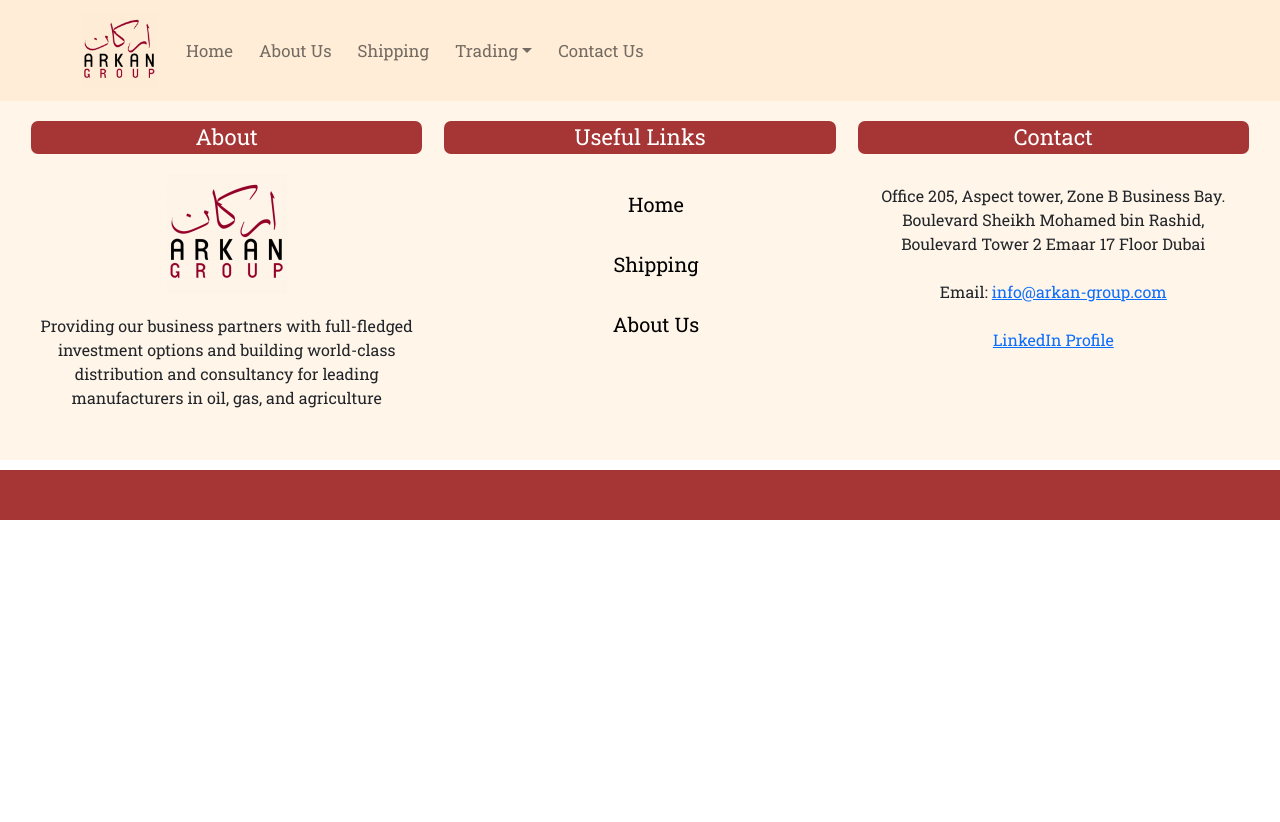
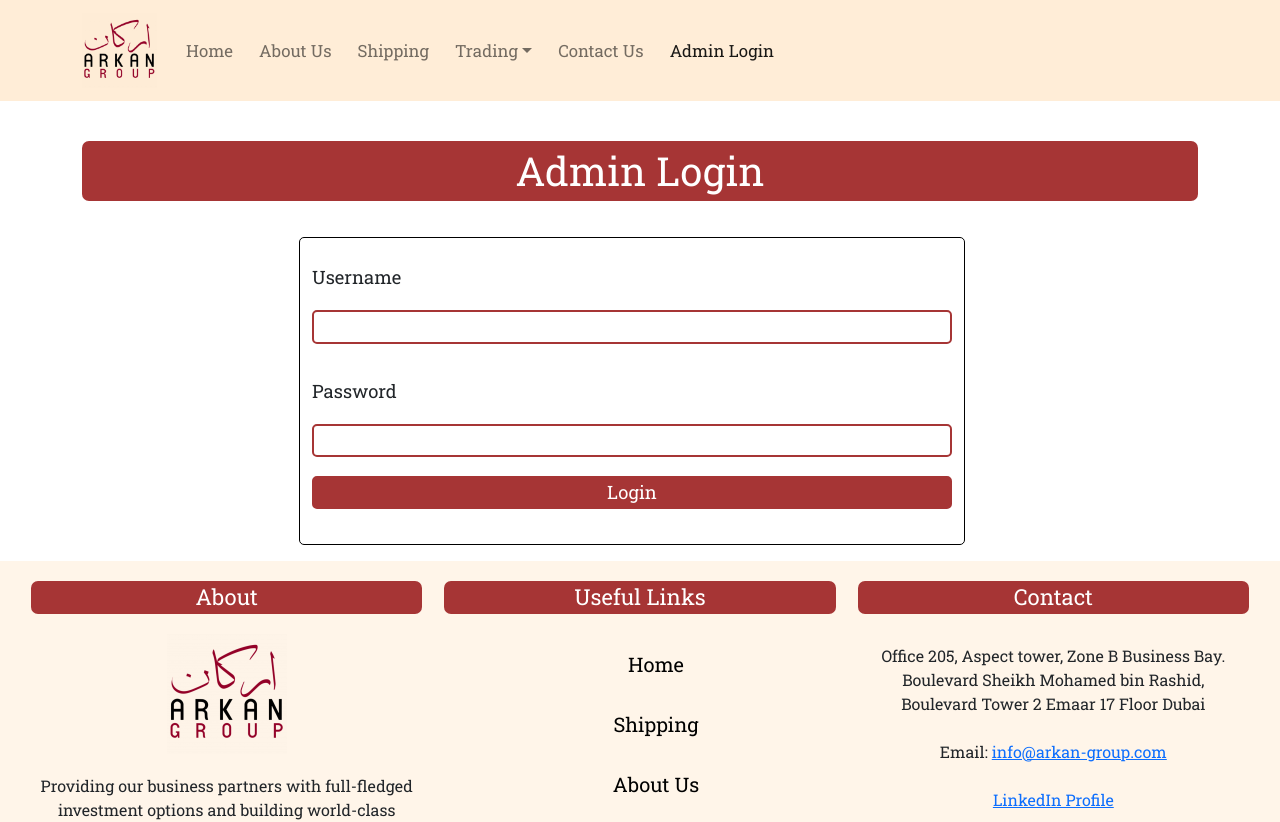
Before and after one commit to xizzax/ArkanGroupWebsite, a React (Create React App) app: page /admin-login in a window 1280 px wide. Shown: the top 822 px of the page. Before the commit the page ends 800 px from the top, so only its background shows below. Built offline with nearby package versions, Linux system fonts and the light colour scheme.

Commit message:
added admin login

```diff
--- a/package.json
+++ b/package.json
@@ -1,13 +1,13 @@
 {
   "name": "web-project",
   "version": "0.1.0",
-  "homepage": "https://xizzax.github.io/react-gh-pages",
   "private": true,
   "dependencies": {
     "@testing-library/jest-dom": "^5.16.5",
     "@testing-library/react": "^13.4.0",
     "@testing-library/user-event": "^13.5.0",
     "bootstrap": "^5.2.3",
+    "next": "^13.4.3",
     "react": "^18.2.0",
     "react-bootstrap": "^2.7.2",
     "react-dom": "^18.2.0",
--- /dev/null
+++ b/src/components/admin-dashboard.js
@@ -0,0 +1,9 @@
+function AdminDashboard() {
+  return (
+    <div>
+      <h1>Admin Dashboard</h1>
+    </div>
+  );
+}
+
+export default AdminDashboard;
--- /dev/null
+++ b/src/components/admin-login.js
@@ -0,0 +1,90 @@
+import React, { useState } from "react";
+import "./styles/admin-login.css";
+import { Container, Row, Col, Form, Button } from "react-bootstrap";
+import { useNavigate } from "react-router-dom";
+
+function AdminLogin() {
+    const navigate = useNavigate();
+
+  //we need a username and a password for the admin
+
+  // these state variable hold the username and password the admin will enter
+  const [username, setUsername] = useState("");
+  const [password, setPassword] = useState("");
+
+  // the username and password stored in our database
+  // dummy data for now -  will be stored in DB later
+  const stored_username = "admin";
+  const stored_password = "12345";
+
+  const handleLogin = (e) => {
+    e.preventDefault();
+    //checking to see if fields are empty
+    if (username === "" || password === "") {
+      window.alert("Please enter username and password");
+    } else {
+      if (username === stored_username && password === stored_password) {
+        //redirect to admin dashboard
+        navigate("/admin-dashboard");
+        window.alert("Login Successful");
+
+      } else {
+        window.alert("Incorrect username or password");
+      }
+    }
+  };
+
+  const handleUsernameChange = (e) => {
+    setUsername(e.target.value);
+  };
+
+  const handlePasswordChange = (e) => {
+    setPassword(e.target.value);
+  };
+
+  return (
+    <div>
+      <Container>
+        <Row>
+          <Col md>
+            <h1 className="admin-login-heading">Admin Login</h1>
+          </Col>
+        </Row>
+        <Row>
+          <Col md>
+            <div className="form-div">
+            <form onSubmit={handleLogin} className="admin-login-form">
+              <label>
+                Username
+                <input
+                  type="text"
+                  value={username}
+                  onChange={handleUsernameChange}
+                />
+              </label>
+              <br />
+              <label>
+                Password
+                <input
+                  className="admin-login-input"
+                  type="password"
+                  value={password}
+                  onChange={handlePasswordChange}
+                />
+              </label>
+              <input
+                type="submit"
+                value="Login"
+                className="btns-forms"
+                id="login-btn"
+              />
+            </form>
+            </div>
+          </Col>
+        </Row>
+      </Container>
+    </div>
+  );
+}
+
+export default AdminLogin;
--- a/src/components/index_page.js
+++ b/src/components/index_page.js
@@ -9,6 +9,8 @@
 import Footer from "./footer";
 import SupplierForm from "./supplier";
 import ShippingForm from "./shipper";
+import AdminLogin from "./admin-login";
+import AdminDashboard from "./admin-dashboard";
 import { BrowserRouter, Switch, Route, Routes } from "react-router-dom";
 
 function Index() {
@@ -26,6 +28,8 @@
           <Route path="contact-us" element={<ContactUs />} />
           <Route path="supplier" element={<SupplierForm />} />
           <Route path="shipper" element={<ShippingForm />}/>
+          <Route path="admin-login" element={<AdminLogin />} />
+          <Route path="admin-dashboard" element={<AdminDashboard />} />
         </Routes>
         <Footer />
 
--- a/src/components/navbar.js
+++ b/src/components/navbar.js
@@ -42,6 +42,7 @@
                   <NavDropdown.Item as={NavLink} to="/oil-gas">Oil & Gas</NavDropdown.Item>
                 </NavDropdown>
                 <Nav.Link as={NavLink} to="/contact-us" className="link-name">Contact Us</Nav.Link>
+                <Nav.Link as={NavLink} to="/admin-login" className="link-name">Admin Login</Nav.Link>
               </Nav>
             </Navbar.Collapse>
           </Container>
--- /dev/null
+++ b/src/components/styles/admin-login.css
@@ -0,0 +1,14 @@
+.admin-login-heading{
+    margin-top: 1em;
+    margin-bottom: 0.5em;
+}
+.admin-login-form{
+    margin-right: 1em;
+  padding: 1em 0.75em;
+  display: flex;
+  flex-direction: column;
+  justify-content: center;
+  align-items: center;
+  border: 1.5px solid black;
+  border-radius: 5px;
+}
```
Also changed, not shown: 1 other file (tests, documents, lock files or other folders).
